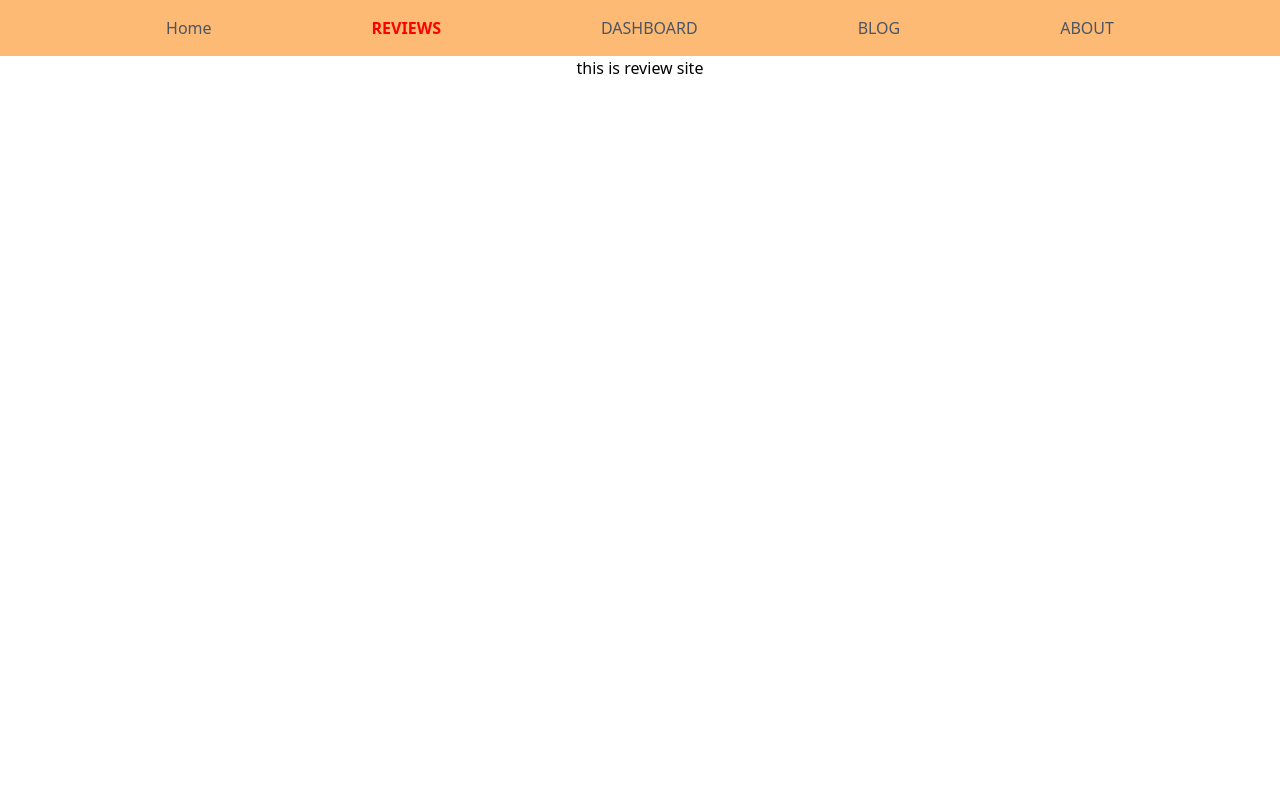
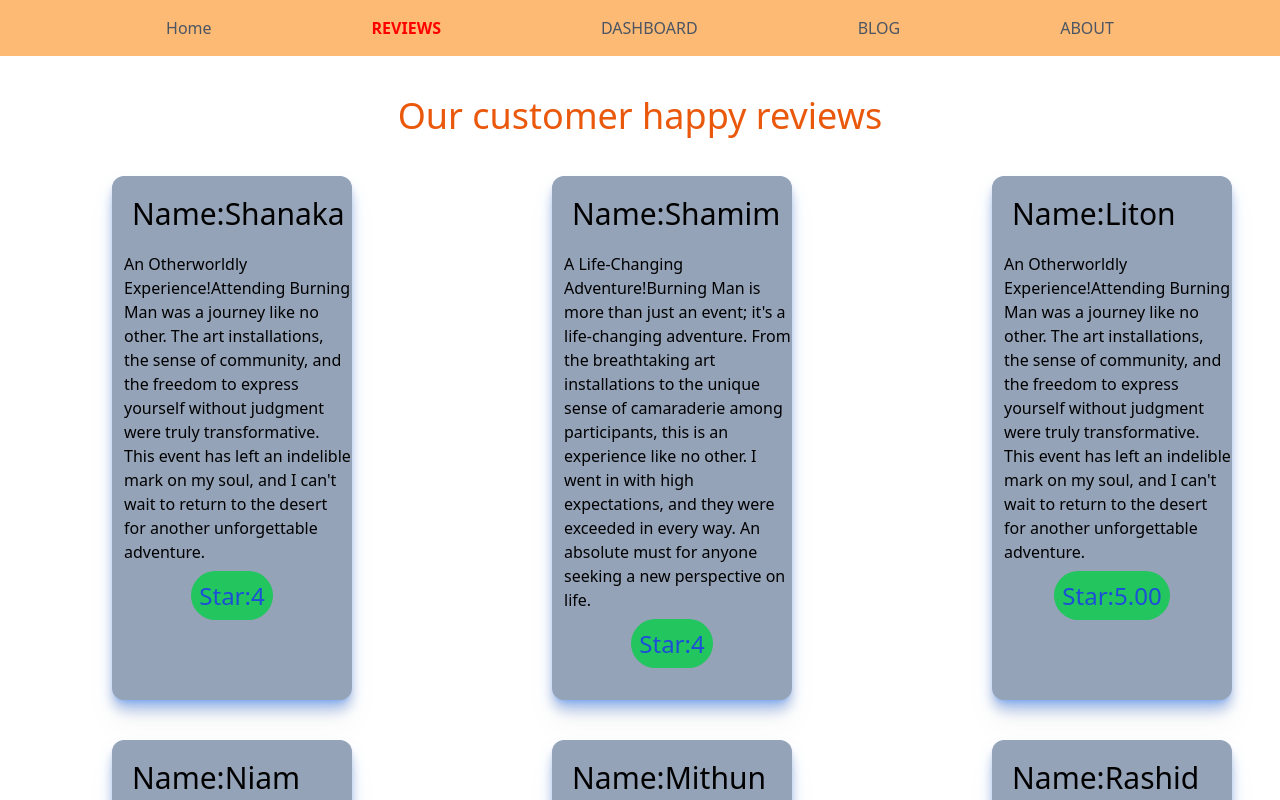
Before and after one commit to tanvirhossain10/a-9, a React (Create React App) app: page /reviews in a window 1280 px wide. Shown: the top 800 px of the page. Built offline with nearby package versions, Linux system fonts and the light colour scheme.

Commit message:
add reviews total 6 customer to reviews route

```diff
--- a/src/App.js
+++ b/src/App.js
@@ -3,11 +3,12 @@ import './App.css';
 import Header from './components/Header/Header';
 import { Route, Routes } from 'react-router-dom';
 import Home from './components/Home/Home';
-import Revies from './components/Reviews/Revies';
 import Blog from './components/Blog/Blog';
 import About from './components/About/About';
 import NotFound404 from './components/NotFound404/NotFound404';
 import DashBoard from './components/DashBoard/DashBoard';
+import Reviews from './components/Reviews/Reviews';
+
 
 function App() {
   return (
@@ -15,7 +16,7 @@ function App() {
       <Header></Header>
       <Routes>
         <Route path='/' element={<Home></Home>}></Route>
-        <Route path='/reviews' element={<Revies></Revies>}></Route>
+        <Route path='/reviews' element={<Reviews></Reviews>}></Route>
         <Route path='/dashboard' element={<DashBoard></DashBoard>}></Route>
         <Route path='/blog' element={<Blog></Blog>}></Route>
         <Route path='/about' element={<About></About>}></Route>
--- a/src/components/Home/Home.js
+++ b/src/components/Home/Home.js
@@ -25,7 +25,7 @@ const Home = () => {
             <div>
                 <h2 className='text-4xl text-cyan-600 mt-40 mb-40'>Customer Reviews:({homePageReviews.length})</h2>
                 <div className="flex justify-center  mb-36 ">
-                    {homePageReviews.map(review => <div key={review.id} className='bg-slate-400 p-5 mx-28 text-left drop-shadow-xl shadow-lg shadow-blue-500/50 '><h3 className=' text-3xl p-5'>Name:{review.name}</h3>
+                    {homePageReviews.map(review => <div key={review.id} className='bg-slate-400 p-5 mx-28 text-left drop-shadow-xl shadow-lg shadow-blue-500/50 rounded-xl'><h3 className=' text-3xl p-5'>Name:{review.name}</h3>
                         <p>{review.body}</p>
                         <p className='text-center mt-4 '><small className=' text-2xl bg-green-500 text-blue-700 rounded-full p-2  '>Star:{review.star}</small></p>
                     </div>)}
--- /dev/null
+++ b/src/components/Review/Review.js
@@ -0,0 +1,15 @@
+import React from 'react';
+
+const Review = ({ review }) => {
+    const { name, body, star } = review;
+    return (
+
+        <div key={review.id} className='bg-slate-400  mx-28 text-left  drop-shadow-xl shadow-lg shadow-blue-500/50 rounded-xl w-3/5'><h3 className=' text-3xl p-5'>Name:{name}</h3>
+            <p className='ml-3'>{body}</p>
+            <p className='text-center mt-4 my-10 '><small className=' text-2xl bg-green-500 text-blue-700 rounded-full p-2  mb-10'>Star:{star}</small></p>
+        </div>
+
+    );
+};
+
+export default Review;
--- a/src/components/Reviews/Revies.js
+++ /dev/null
@@ -1,12 +0,0 @@
-import React from 'react';
-
-const Revies = () => {
-    return (
-        <div>
-            <h2>this is review site</h2>
-
-        </div>
-    );
-};
-
-export default Revies;
--- /dev/null
+++ b/src/components/Reviews/Reviews.js
@@ -0,0 +1,21 @@
+import React from 'react';
+import useReview from '../../hooks/useReview';
+import Review from '../Review/Review';
+
+const Reviews = () => {
+    const [Reviews, setReviews] = useReview([]);
+
+    return (
+        <div>
+            <h2 className='text-4xl my-10 text-orange-600'>Our customer happy reviews</h2>
+            <div className='grid grid-cols-3  gap-10 mb-20 '>
+                {
+                    Reviews.map(review => <Review key={review.id} review={review}></Review>)
+                }
+            </div>
+
+        </div>
+    );
+};
+
+export default Reviews;
```
